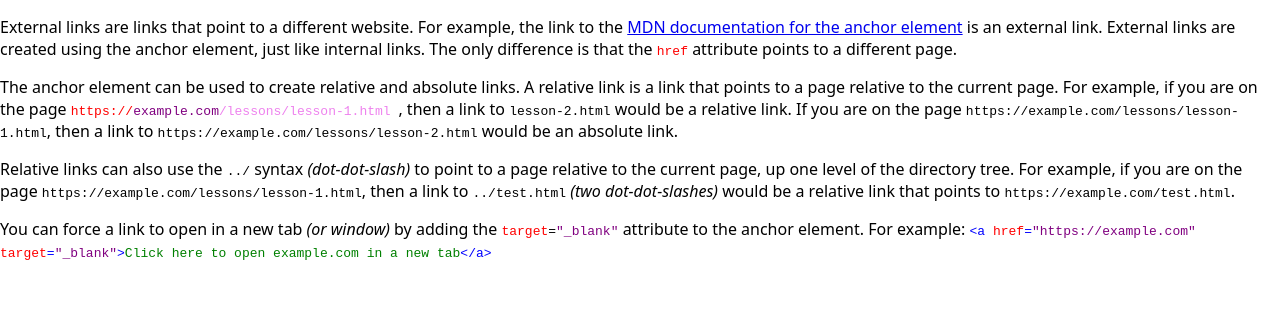
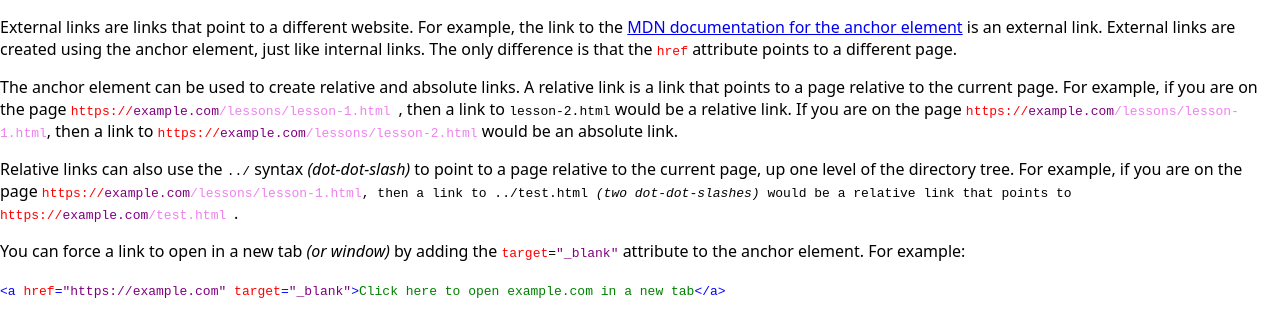
Before and after one commit to bkinsey808/vanilla-web-course, a website with bundled scripts: page src/lesson/008-external-links.html in a window 1280 px wide. Built offline with nearby package versions, Linux system fonts and the light colour scheme.

Commit message:
refactors

```diff
--- a/cspell.json
+++ b/cspell.json
@@ -3,7 +3,7 @@
   "ignorePaths": ["tsconfig.json"],
   "dictionaryDefinitions": [],
   "dictionaries": [],
-  "words": ["stackblitz", "Undock"],
+  "words": ["labelledby", "stackblitz", "Undock"],
   "ignoreWords": [],
   "import": []
 }
--- a/src/lesson/008-external-links.html
+++ b/src/lesson/008-external-links.html
@@ -38,20 +38,45 @@
             > </code
           >, then a link to <code>lesson-2.html</code> would be a relative link.
           If you are on the page
-          <code>https://example.com/lessons/lesson-1.html</code>, then a link to
-          <code>https://example.com/lessons/lesson-2.html</code> would be an
-          absolute link.
+          <code>
+            <span class="url"
+              ><span class="schema">https://</span
+              ><span class="domain">example.com</span
+              ><span class="path">/lessons/lesson-1.html</span></span
+            ></code
+          >, then a link to
+          <code>
+            <span class="url"
+              ><span class="schema">https://</span
+              ><span class="domain">example.com</span
+              ><span class="path">/lessons/lesson-2.html</span></span
+            ></code
+          >
+          would be an absolute link.
         </p>
 
         <p>
           Relative links can also use the <code>../</code> syntax
           <em>(dot-dot-slash)</em> to point to a page relative to the current
           page, up one level of the directory tree. For example, if you are on
-          the page <code>https://example.com/lessons/lesson-1.html</code>, then
-          a link to
+          the page
+          <code>
+            <span class="url"
+              ><span class="schema">https://</span
+              ><span class="domain">example.com</span
+              ><span class="path">/lessons/lesson-1.html</span></span
+            >, then a link to
             <code>../test.html</code>
-          <em>(two dot-dot-slashes)</em> would be a relative link that points to
-          <code>https://example.com/test.html</code>.
+            <em>(two dot-dot-slashes)</em> would be a relative link that points
+            to
+            <code>
+              <span class="url"
+                ><span class="schema">https://</span
+                ><span class="domain">example.com</span
+                ><span class="path">/test.html</span></span
+              ></code
+            > </code
+          >.
         </p>
 
         <p>
@@ -63,6 +88,7 @@
             ></code
           >
           attribute to the anchor element. For example:
+        </p>
 
         <code
           ><span class="tag"
@@ -70,15 +96,13 @@
               class="attribute-value"
               >"https://example.com"</span
             >
-              <span class="attribute">target</span>=<span
-                class="attribute-value"
+            <span class="attribute">target</span>=<span class="attribute-value"
               >"_blank"</span
             >&gt;<span class="content"
               >Click here to open example.com in a new tab</span
             >&lt;/a&gt;</span
           ></code
         >
-        </p>
       </lesson-page-layout>
     </app-layout>
   </body>
--- a/src/web-components/app-footer/app-footer.js
+++ b/src/web-components/app-footer/app-footer.js
@@ -1,4 +1,4 @@
-import { shadowAppendTemplate } from "../../utils.js";
+import { shadowAppendTemplate } from "../utils.js";
 
 const TAG = "app-footer";
 
--- a/src/web-components/app-header/app-header.js
+++ b/src/web-components/app-header/app-header.js
@@ -1,4 +1,4 @@
-import { shadowAppendTemplate } from "../../utils.js";
+import { shadowAppendTemplate } from "../utils.js";
 
 const TAG = "app-header";
 
--- a/src/web-components/lesson-heading/lesson-heading.js
+++ b/src/web-components/lesson-heading/lesson-heading.js
@@ -1,4 +1,5 @@
-import { shadowAppendTemplate, lessons, getLessonNumber } from "../../utils.js";
+import { getLessonNumber, lessons } from "../../lesson/utils.js";
+import { shadowAppendTemplate } from "../utils.js";
 
 const TAG = "lesson-heading";
 
--- a/src/web-components/stack-box/stack-box.js
+++ b/src/web-components/stack-box/stack-box.js
@@ -1,4 +1,4 @@
-import { shadowAppendTemplate } from "../../utils.js";
+import { shadowAppendTemplate } from "../utils.js";
 
 const TAG = "stack-box";
 
--- a/src/web-components/todo-item/todo-item.js
+++ b/src/web-components/todo-item/todo-item.js
@@ -1,4 +1,4 @@
-import { shadowAppendTemplate } from "../../utils.js";
+import { shadowAppendTemplate } from "../utils.js";
 
 /**
  * @class TodoItem
```
Also changed, not shown: src/index.html (+1 -1 lines), src/lesson/001-hello-world.html (+3 -4 lines), src/lesson/003-vanilla-tech-stack.html (+2 -2 lines), src/lesson/utils.js (added, +54 -0 lines), src/scripts.js (+1 -8 lines), src/web-components/app-layout/app-layout.js (+25 -2 lines), src/web-components/jump-to-lesson/jump-to-lesson.js (+2 -6 lines), src/web-components/lesson-button/lesson-button.js (+2 -6 lines), src/web-components/lesson-heading/lesson-heading.html (+1 -1 lines), src/web-components/lesson-page-layout/lesson-page-layout.js (+8 -4 lines), src/web-components/utils.js (renamed from src/utils.js, +0 -55 lines), src/web-components/web-components.js (added, +8 -0 lines). Lines whose indentation alone changed are shown as unchanged.
